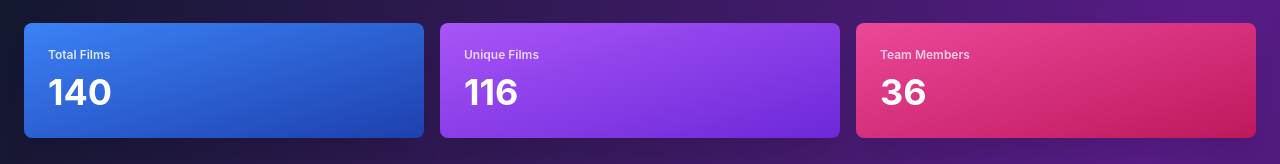
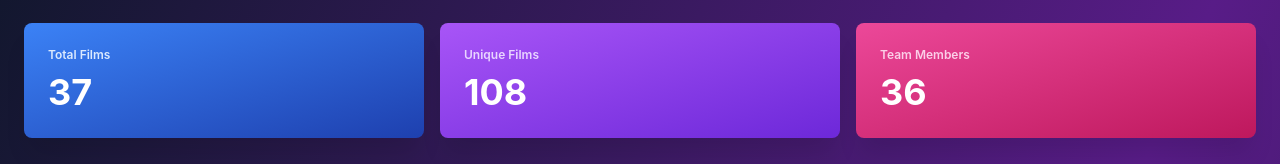
Before and after one commit to fdx-Luke-Turnbull/DigiTech-Film-Collection, a plain HTML site: page index.html in a window 1280 px wide. Shown: the part 148-312 px from the top of the page. Drawn offline with nearby package versions, Linux system fonts and the light colour scheme.

Commit message:
Update index.html

```diff
--- a/index.html
+++ b/index.html
@@ -479,8 +479,8 @@
         function populateUI() {
             document.querySelector('.header-subtitle').textContent = surveyData.survey.description;
             const stats = document.querySelectorAll('.stat-value');
-            stats[0].textContent = surveyData.survey.totalFilms;
-            stats[1].textContent = surveyData.survey.uniqueFilms;
+            stats[0].textContent = surveyData.films.reduce((sum, f) => sum + f.votes, 0);
+            stats[1].textContent = surveyData.uniqueFilmsList ? surveyData.uniqueFilmsList.length : 0;
             stats[2].textContent = surveyData.survey.totalResponses;
 
             // Film grid
```
